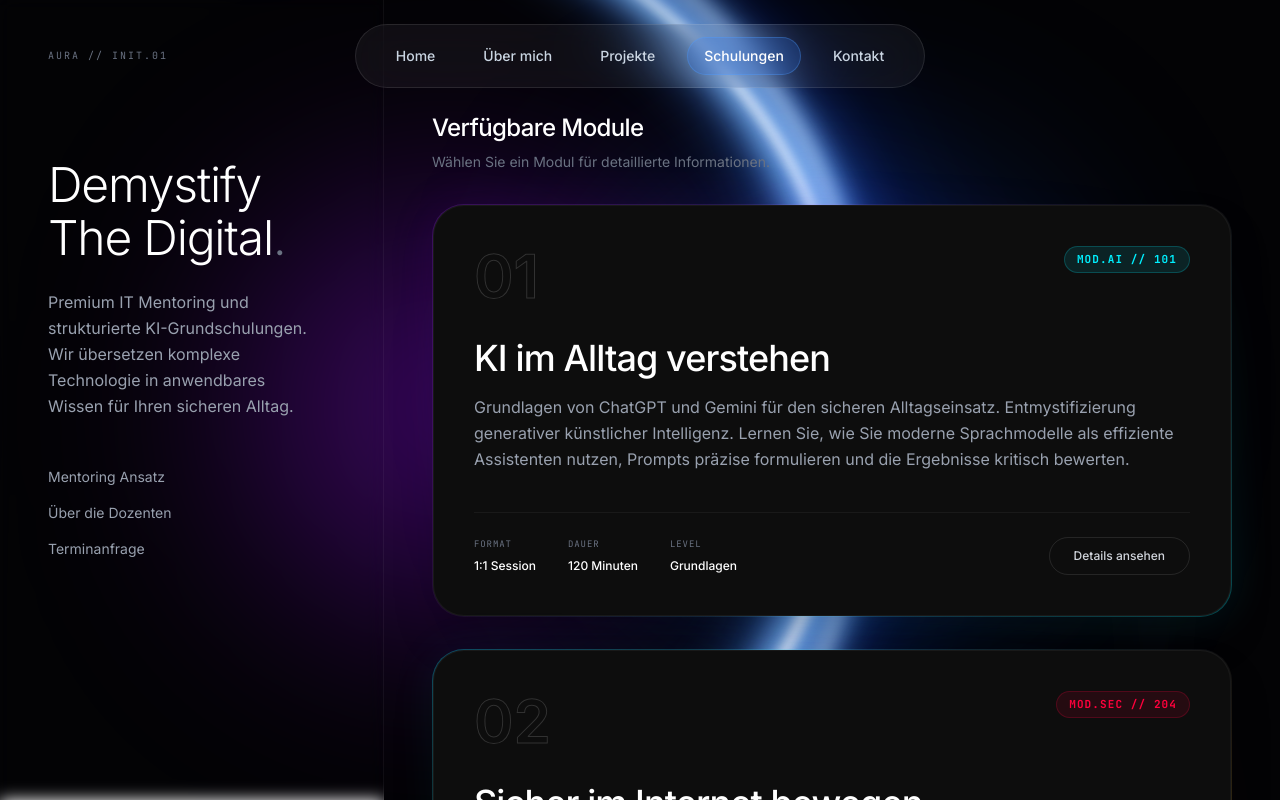
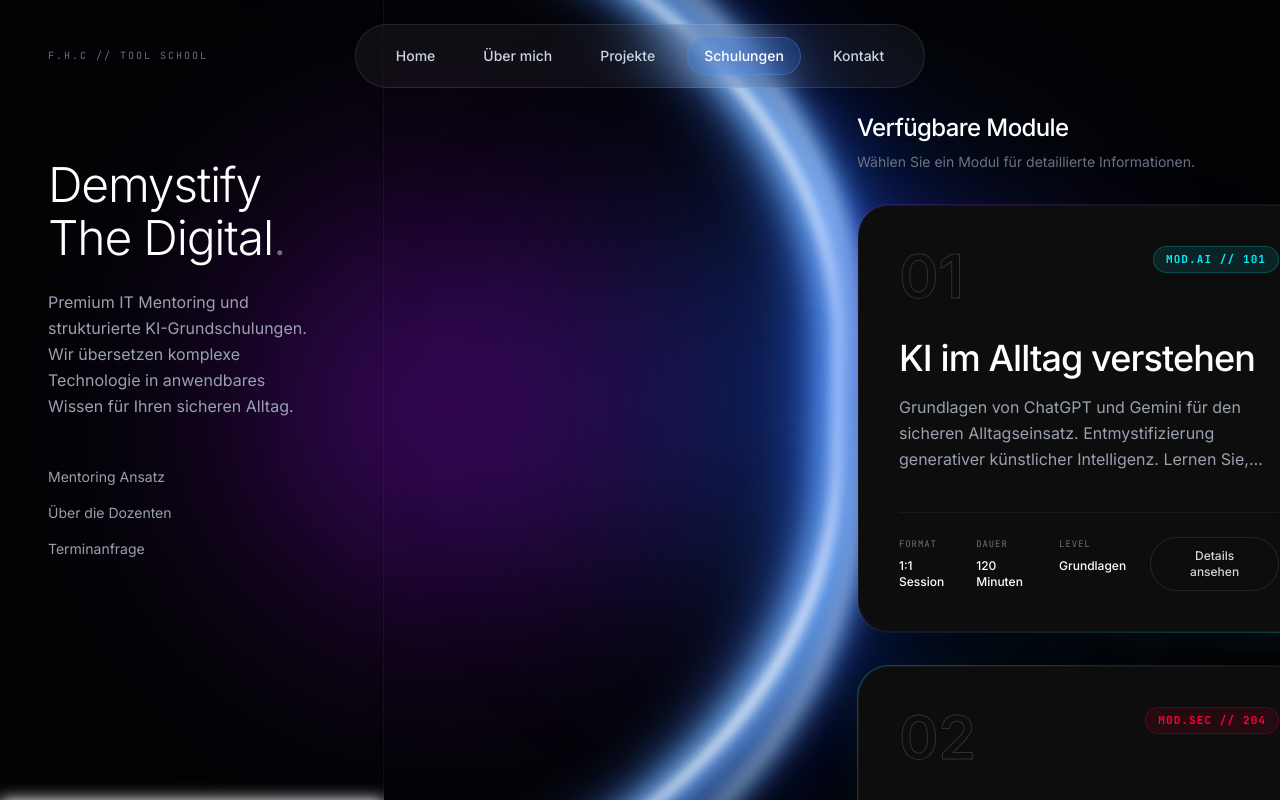
Before and after one commit to Claimbrother/tool-school, a Next.js app: page / in a window 1280 px wide. Shown: the top 800 px of the page. Built offline with nearby package versions, Linux system fonts and the light colour scheme.

Commit message:
hero fix

```diff
--- a/app/components/HeroSection/page.tsx
+++ b/app/components/HeroSection/page.tsx
@@ -51,7 +51,7 @@ const globalStyles = `
 const Sidebar: React.FC<{ onViewChange: (id: string | null) => void; isDetailView: boolean }> = ({ onViewChange, isDetailView }) => (
   <aside className="w-full md:w-80 lg:w-96 shrink-0 border-b md:border-b-0 md:border-r border-white/5 flex flex-col p-8 lg:p-12 z-20 bg-transparent backdrop-blur-sm transition-all duration-300">
     <button onClick={() => onViewChange(null)} className="font-mono text-[10px] text-gray-500 hover:text-white transition-colors tracking-[0.2em] mb-12 uppercase text-left w-fit">
-      Aura // Init.01
+      F.H.C // Tool School
     </button>
 
     {isDetailView && (
@@ -163,7 +163,7 @@ export default function HeroSection() {
         />
 
         <main className="flex-1 px-4 pb-24 pt-24 md:px-8 md:pt-28 lg:px-12 lg:pt-28">
-          <div className="max-w-5xl mx-auto">
+          <div className="max-w-5xl mr-auto ml-[425px]">
             {!activeCourse ? (
               <CourseOverview
                 courses={courses}
```
